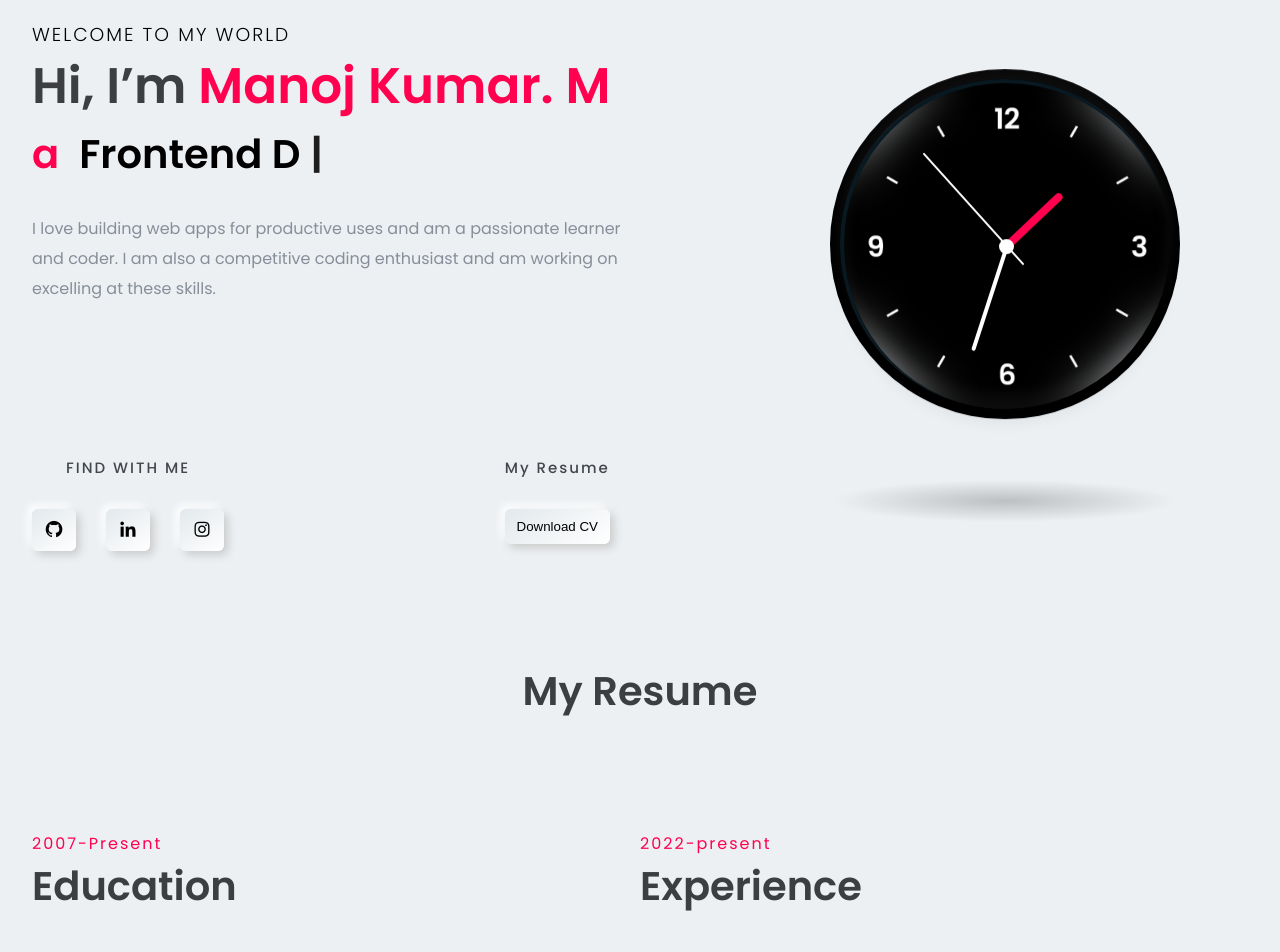
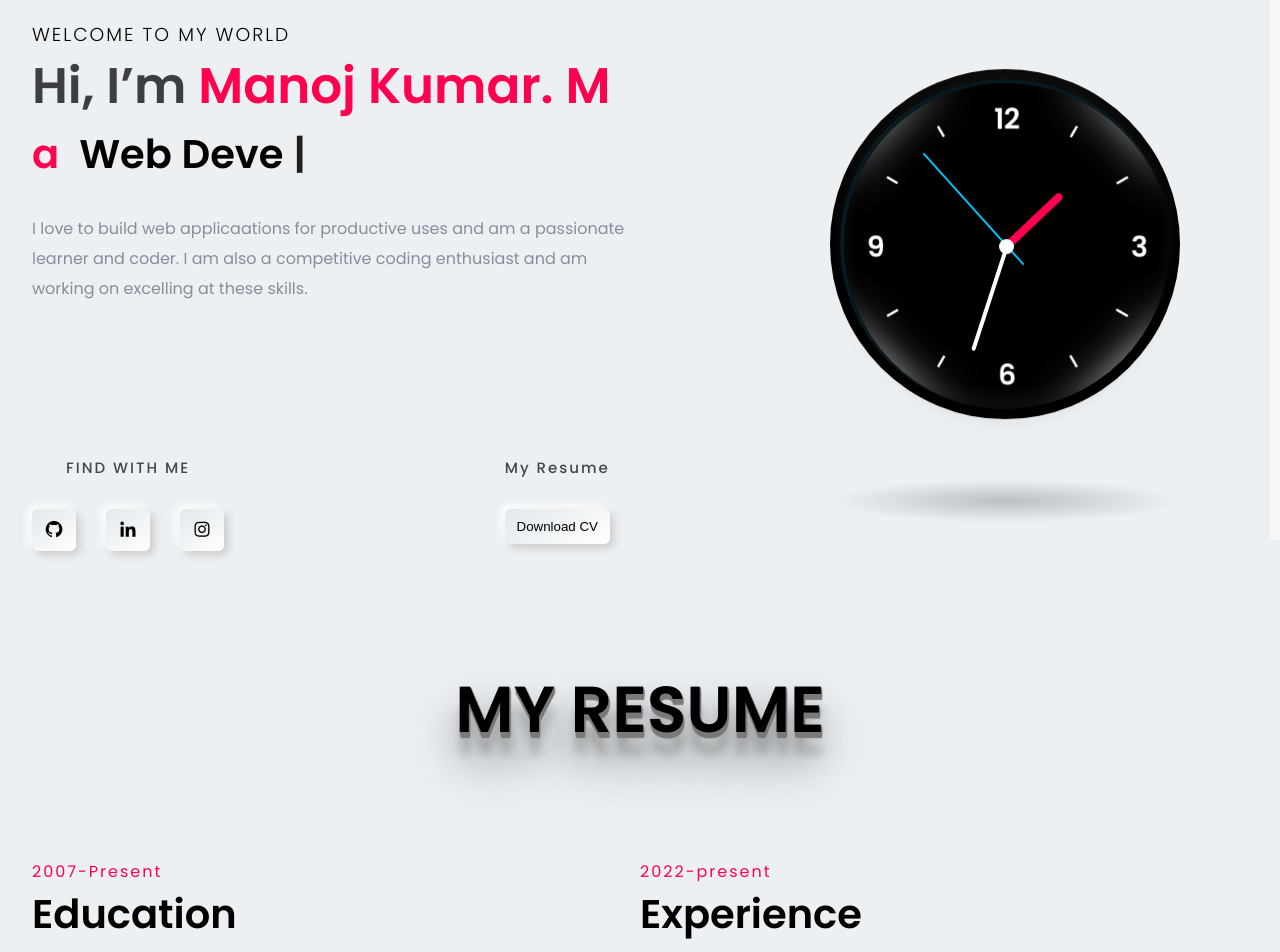
Before and after one commit to manoj-kumar-m/MyPortfolio, a React (Create React App) app: page / in a window 1280 px wide. Shown: the part 260-1212 px from the top of the page. Built offline with nearby package versions, Linux system fonts and the light colour scheme.

Commit message:
progress bar added

```diff
--- a/src/App.css
+++ b/src/App.css
@@ -89,9 +89,22 @@ button {
   font-weight: 400;
 }
 .heading h1 {
-  font-size: 60px;
-  color: #3c3e41;
-
+  font-size: 65px;
+  color: rgb(0, 0, 0);
+  text-shadow: 1px 1px 1px #7a7a7a,
+        1px 2px 1px #7a7a7a,
+        1px 3px 1px #7a7a7a,
+        1px 4px 1px #7a7a7a,
+        1px 5px 1px #7a7a7a,
+        1px 6px 1px #7a7a7a,
+        /* 1px 7px 1px #919191,
+        1px 8px 1px #919191,
+        1px 9px 1px #919191,
+        1px 10px 1px #919191,
+    1px 18px 6px rgba(16,16,16,0.4), */
+    1px 22px 10px rgba(16,16,16,0.2),
+    1px 25px 35px rgba(16,16,16,0.2),
+    1px 30px 60px rgba(16,16,16,0.4);
 }
 h1 {
   color: #3c3e41;
@@ -102,13 +115,13 @@ h1 {
   grid-gap: 35px;
   width: 100%;
   margin: auto;
+  margin-bottom: 100px;
 }
 p {
   color: #3c3e41;
 }
 .text-center {
   text-align: center;
-  margin-bottom: 60px;
 }
 .primary_color {
   color: #ff014f;
@@ -122,6 +135,53 @@ input {
   border: 3px solid #e2e8ec;
   margin-bottom: 20px;
 }
+::-webkit-scrollbar{
+  width: 0;
+}
+#progressbar{
+  position: fixed;
+  top: 0;
+  right: 0;
+  width: 10px;
+  background:  #ff014f;
+  border-radius: 10px;
+  z-index: 1;
+}
+#scrollbar{
+  position: fixed;
+  top: 0;
+  right: 0;
+  width: 10px;
+  height: 100%;
+  background:rgba(255,255,255,.5) ;
+}
+
+#progress::before{
+  content: '';
+  position: absolute;
+  top: 0;
+  left: 0;
+  width: 100%;
+  height: 100%;
+  background: linear-gradient(to top, #008aff,#00ffe7);
+  filter: blur(10px);
+
+}
+
+#progress::after{
+  content: '';
+  position: absolute;
+  top: 0;
+  left: 0;
+  width: 100%;
+  height: 100%;
+  background: linear-gradient(to top, #008aff,#00ffe7);
+  filter: blur(30px);
+
+}
+
+
+
 @media (max-width: 1050px) {
   .grid {
     grid-template-columns: repeat(2, 1fr);
--- a/src/App.js
+++ b/src/App.js
@@ -1,4 +1,4 @@
-import React from 'react'
+import React, {useEffect} from 'react'
 import Header from './components/header/Header'
 import './App.css'
 import Home from './components/home/Home'
@@ -7,8 +7,22 @@ import Education from './components/education/Education'
 import Blog from './components/blog/Blog'
 import Contact from './components/contact/Contact'
 const App = () => {
+  useEffect(() => {
+
+    let progress = document.getElementById('progressbar')
+    let totalHeight = document.body.scrollHeight - window.innerHeight
+    window.onscroll = () => {
+      let progHeight = (window.pageYOffset / totalHeight) * 102;
+      progress.style.height = progHeight + "%";
+    }
+
+  }, [])
+
+
   return (
-      <>
+    <>
+      <div id="progressbar"></div>
+      <div id="scrollbar"></div>
         <Header />
         <Home />
         <Education />
--- a/src/components/blog/Blog.jsx
+++ b/src/components/blog/Blog.jsx
@@ -32,7 +32,7 @@ const Blog = () => {
     <>
       <section className='Testimonial' id='blog'>
         <div className='container'>
-          <div className='heading text-center'>
+          <div className='heading text-center uppercase'>
 
             <h1>Blogs</h1>
           </div>
--- a/src/components/contact/Contact.jsx
+++ b/src/components/contact/Contact.jsx
@@ -34,7 +34,7 @@ const Contact = () => {
     <>
       <section className='Contact' id='contact'>
         <div className='container top'>
-          <div className='heading text-center'>
+          <div className='heading text-center uppercase'>
 
             <h1>Contact </h1>
           </div>
--- a/src/components/education/Education.css
+++ b/src/components/education/Education.css
@@ -1,7 +1,7 @@
 html {
   scroll-behavior: smooth;
 }
-.Resume .heading h1 {
+.Resume .heading h2 {
     font-size: 40px;
   }
   .Resume .content {
--- a/src/components/education/Education.jsx
+++ b/src/components/education/Education.jsx
@@ -8,7 +8,7 @@ const Education = () => {
     <>
       <section className='Resume' id='education'>
         <div className='container top'>
-          <div className='heading text-center'>
+          <div className='heading text-center uppercase'>
             <h1>My Resume</h1>
           </div>
 
@@ -16,7 +16,7 @@ const Education = () => {
             <div className='left'>
                 <div className='heading'>
                     <h4>2007-Present</h4>
-                    <h1>Education</h1>
+                    <h2>Education</h2>
                 </div>
 
                 <div className='content'>
@@ -31,7 +31,7 @@ const Education = () => {
             <div className='left'>
               <div className='heading'>
                 <h4>2022-present</h4>
-                <h1>Experience</h1>
+                <h2>Experience</h2>
               </div>
 
               <div className='content'>
--- a/src/components/home/Home.css
+++ b/src/components/home/Home.css
@@ -177,7 +177,7 @@ html {
   position: absolute;
   width: 2px;
   height: 150px;
-  background: #fff;
+  background: rgb(0, 200, 255);
   z-index: 13;
   border-radius: 6px;
 }
--- a/src/components/home/Home.jsx
+++ b/src/components/home/Home.jsx
@@ -41,7 +41,8 @@ const Home = () => {
               <span>
                 <Typewriter
                   options={{
-                    strings: ['Web Developer','Frontend Developer', 'Full Stack Developer'],
+                    strings: ['Web Developer'],
+                      // , 'Frontend Developer', 'Full Stack Developer'],
                     autoStart: true,
                     loop: true,
                   }}
@@ -50,7 +51,7 @@ const Home = () => {
               </span>
             </h2>
 
-            <p>I love building web apps for productive uses and am a passionate learner and coder. I am also a competitive coding enthusiast and am working on excelling at these skills.</p>
+            <p>I love to build web applicaations for productive uses and am a passionate learner and coder. I am also a competitive coding enthusiast and am working on excelling at these skills.</p>
 
             <div className='hero_btn'>
               <div className='col_1'>
--- a/src/components/projects/Projects.jsx
+++ b/src/components/projects/Projects.jsx
@@ -9,7 +9,7 @@ const Projects = () => {
 
       <section className='Portfolio top' id='projects'>
         <div className='container'>
-            <div className='heading text-center '>
+            <div className='heading text-center uppercase'>
                 <h1>Projects</h1>
             </div>
 
```
